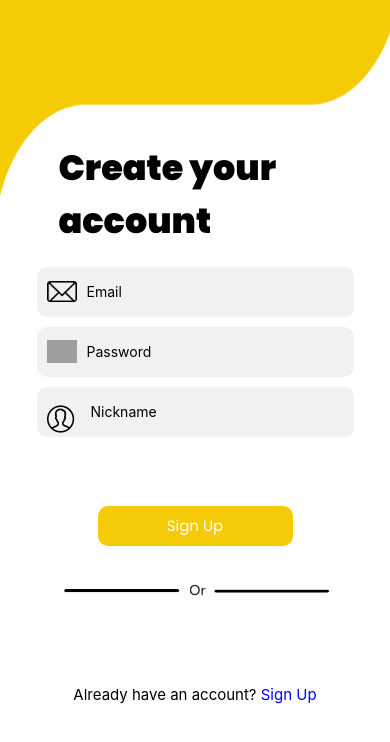
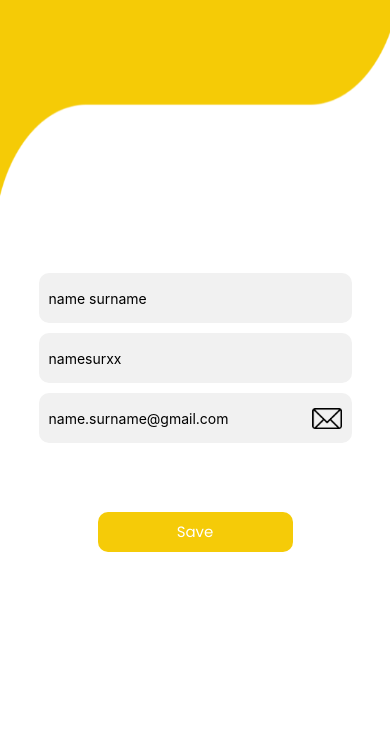
Before and after one commit to STICKEREST/stickerest, a React Native app in the folder code/: screen / in a window 390 px wide. Shown: the top 742 px of the page. Built offline with nearby package versions, Linux system fonts and the light colour scheme; grey boxes are pictures that could not be loaded.

Commit message:
small fix

```diff
--- a/code/App.tsx
+++ b/code/App.tsx
@@ -4,9 +4,13 @@ import { StyleSheet, Text, View, Image } from 'react-native';
 import { NavigationContainer } from '@react-navigation/native';
 import TabNavigator from './components/TabNavigator';
 import Registration_page from './components/pages/Registration_page';
+import Loading_page from './components/pages/Loading_page';
+import Login_page from './components/pages/Login_page';
+import User_page from './components/pages/UserProfilePage';
+
 
 export default function App() {
 	return (
-		<View><Registration_page/></View>
+		<View><User_page/></View>
 	);
 }
--- a/code/assets/style/styleLoginRegistrationPage.js
+++ b/code/assets/style/styleLoginRegistrationPage.js
@@ -31,7 +31,6 @@ const styles = StyleSheet.create({
         borderRadius: 10,
       },
       inputs_picture: { //the icon of the mail and the lock
-        height: 30,
         marginTop: 10,
         marginLeft: 10,
         alignContent: 'center',
--- a/code/components/pages/Registration_page.tsx
+++ b/code/components/pages/Registration_page.tsx
@@ -70,11 +70,11 @@ const NicknameField = () => {
 
   return (
       <View style={[styles.inputs, {backgroundColor: color}]}>
-        <View style={[styles.inputs_picture, {marginLeft: 4}]}>
+        <View style={[styles.inputs_picture, {marginLeft: 7}]}>
             <Icon
               name='user'
               type='evilicon'
-              size={40}
+              size={35}
               color="black"
         />
         </View>
```
